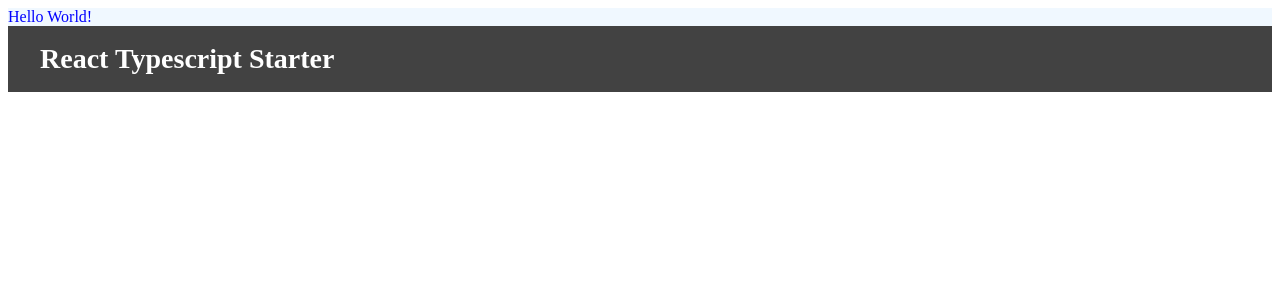
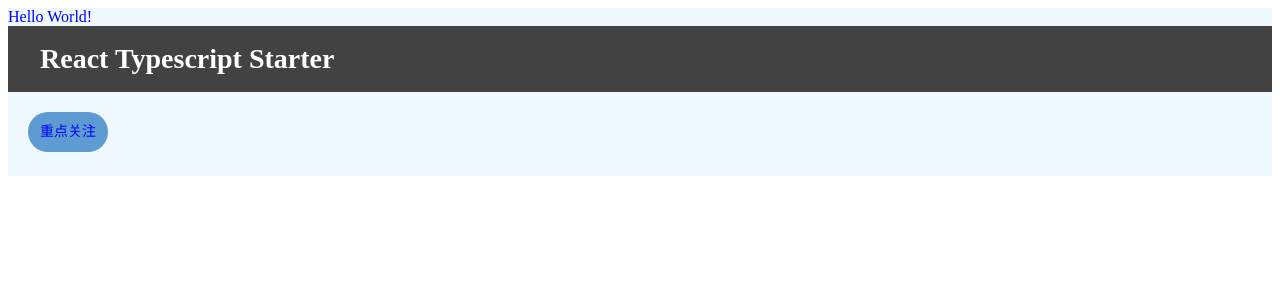
Before and after one commit to front-end-captain/react-project, a React app: page / in a window 1280 px wide. Shown: the top 300 px of the page. Built offline with nearby package versions, Linux system fonts and the light colour scheme.

Commit message:
:sparkles:

```diff
--- a/src/App.jsx
+++ b/src/App.jsx
@@ -2,6 +2,7 @@ import { hot } from "react-hot-loader/root";
 import React from "react";
 
 import { Header } from "@/components/Example";
+import { HoverButton } from "@/components/HoverButton";
 
 import { AppWrapper } from  "./App.css.js";
 
@@ -9,6 +10,7 @@ const App = () => (
   <AppWrapper>
     Hello World!
     <Header />
+    <HoverButton />
   </AppWrapper>
 );
 
--- /dev/null
+++ b/src/components/HoverButton/index.css.js
@@ -0,0 +1,31 @@
+import styled from "styled-components";
+
+const HoverButtonWrapper = styled.div`
+  display: inline-block;
+  height: 40px;
+  padding: 0 12px;
+  border-radius: 20px;
+  background-color: #5d9bd2;
+  line-height: 40px;
+  text-align: center;
+  margin: 20px;
+  cursor: pointer;
+  transition: all 0.3s;
+  font-size: 14px;
+  overflow: hidden;
+
+  &:hover {
+    color: #ccc;
+    background-color: green;
+
+    span {
+      transform: translateY(-40px);
+    }
+  }
+
+  span {
+    display: block;
+  }
+`;
+
+export { HoverButtonWrapper };
--- /dev/null
+++ b/src/components/HoverButton/index.jsx
@@ -0,0 +1,14 @@
+import React from "react";
+
+import { HoverButtonWrapper } from "./index.css";
+
+const HoverButton = () => {
+  return (
+    <HoverButtonWrapper>
+      <span>重点关注</span>
+      <span>取消关注</span>
+    </HoverButtonWrapper>
+  );
+};
+
+export { HoverButton };
```
Also changed, not shown: 1 other file (tests, documents, lock files or other folders).
